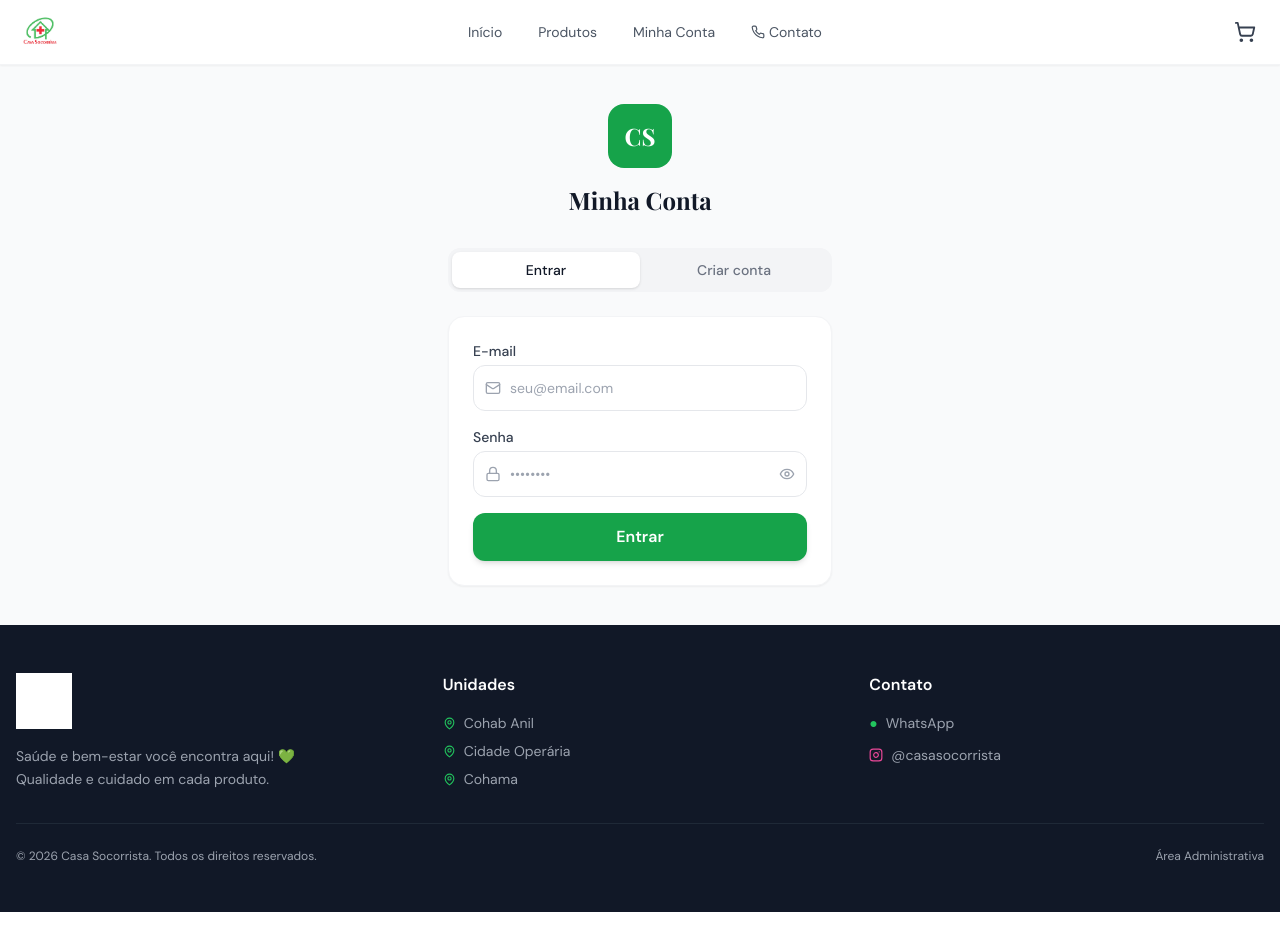
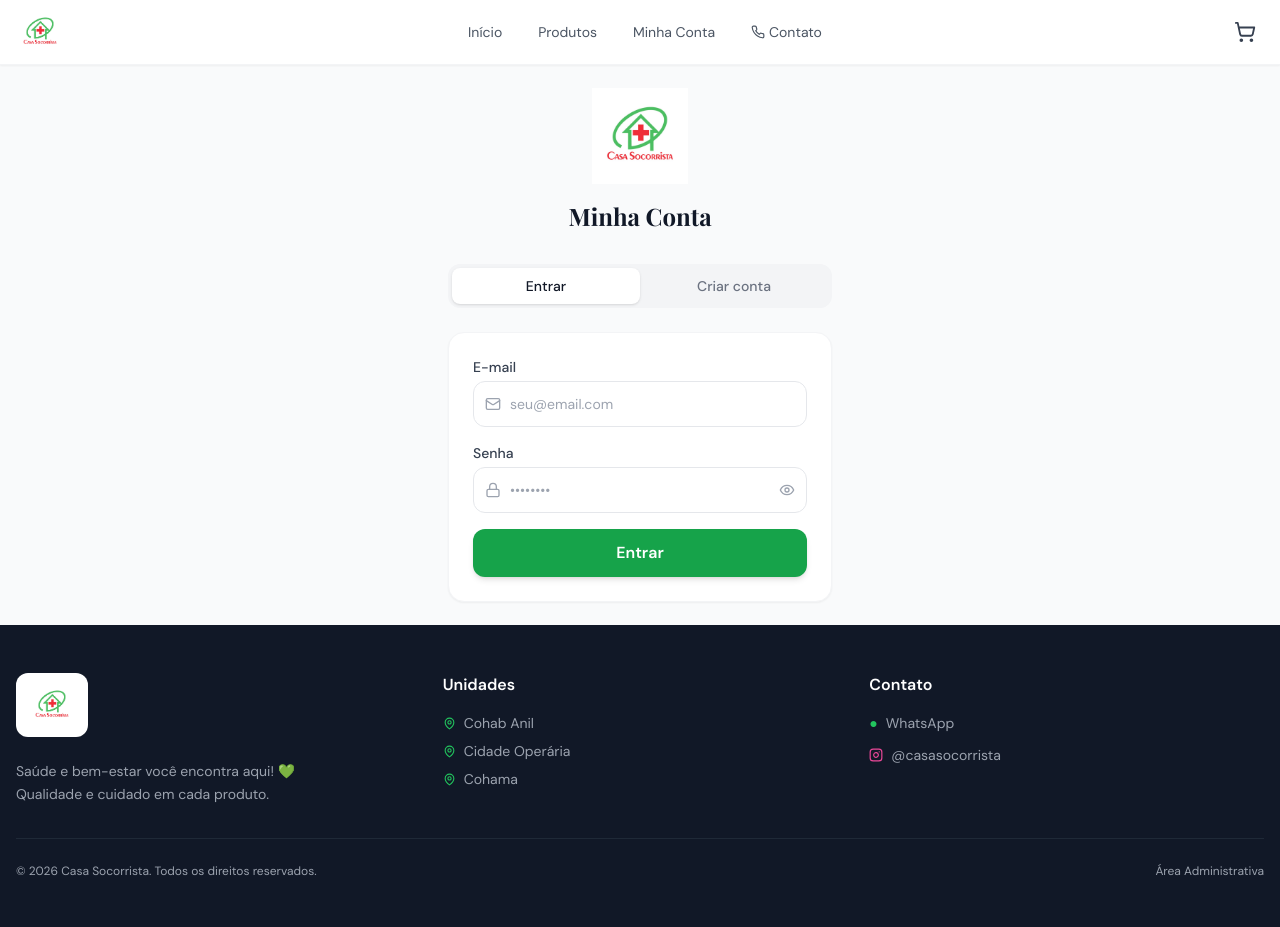
Before and after one commit to kochemlorenzo/casasocorristas, a Next.js app: page /conta in a window 1280 px wide. Built offline with nearby package versions, Linux system fonts and the light colour scheme; no server answers; a web font is replaced by a local one.

Commit message:
fix: logo admin sidebar com fundo branco

```diff
--- a/app/admin/layout.tsx
+++ b/app/admin/layout.tsx
@@ -7,7 +7,7 @@ import { usePathname, useRouter } from 'next/navigation'
 import { createClient } from '@/lib/supabase'
 import {
   LayoutDashboard, Package, ShoppingBag, Warehouse,
-  BarChart3, Settings, LogOut, Menu, X, ChevronRight
+  BarChart3, Settings, LogOut, Menu, ChevronRight
 } from 'lucide-react'
 
 const NAV = [
@@ -15,8 +15,8 @@ const NAV = [
   { href: '/admin/produtos', label: 'Produtos', icon: Package },
   { href: '/admin/pedidos', label: 'Pedidos', icon: ShoppingBag },
   { href: '/admin/estoque', label: 'Estoque', icon: Warehouse },
-  { href: "/admin/relatorios", label: "Relatórios", icon: BarChart3 },
-  { href: "/admin/configuracoes", label: "Configurações", icon: Settings },
+  { href: '/admin/relatorios', label: 'Relatórios', icon: BarChart3 },
+  { href: '/admin/configuracoes', label: 'Configurações', icon: Settings },
 ]
 
 export default function AdminLayout({ children }: { children: React.ReactNode }) {
@@ -63,15 +63,18 @@ export default function AdminLayout({ children }: { children: React.ReactNode })
       <aside className={`fixed lg:sticky top-0 h-screen w-64 bg-gray-900 text-white flex flex-col z-30 transition-transform duration-300 ${
         sidebarOpen ? 'translate-x-0' : '-translate-x-full lg:translate-x-0'
       }`}>
-        {/* Logo no sidebar */}
+
+        {/* Logo no sidebar — fundo branco arredondado */}
         <div className="p-5 border-b border-gray-800">
+          <div className="bg-white rounded-xl px-3 py-2 inline-block">
             <Image
               src="/logo.png"
               alt="Casa Socorrista"
               width={130}
               height={44}
-            className="h-11 w-auto object-contain brightness-0 invert"
+              className="h-10 w-auto object-contain"
             />
+          </div>
           <div className="text-xs text-gray-400 mt-2">Painel Admin</div>
         </div>
 
--- a/app/conta/page.tsx
+++ b/app/conta/page.tsx
@@ -7,7 +7,7 @@ import Header from '@/components/loja/Header'
 import Footer from '@/components/loja/Footer'
 import { useCart } from '@/hooks/useCart'
 import { Eye, EyeOff, User, Mail, Lock } from 'lucide-react'
-import Link from 'next/link'
+import Image from 'next/image'
 
 export default function ContaPage() {
   const supabase = createClient()
@@ -67,9 +67,17 @@ export default function ContaPage() {
       <Header cartCount={cartCount} onCartOpen={() => {}} />
       <div className="min-h-[70vh] flex items-center justify-center p-4 bg-gray-50">
         <div className="w-full max-w-sm">
+
+          {/* Logo no lugar do CS */}
           <div className="text-center mb-8">
-            <div className="w-16 h-16 bg-brand-600 rounded-2xl flex items-center justify-center font-display font-bold text-2xl text-white mx-auto mb-4">
-              CS
+            <div className="flex justify-center mb-4">
+              <Image
+                src="/logo.png"
+                alt="Casa Socorrista"
+                width={100}
+                height={100}
+                className="h-24 w-auto object-contain"
+              />
             </div>
             <h1 className="font-display text-2xl font-bold text-gray-900">Minha Conta</h1>
           </div>
@@ -171,6 +179,7 @@ export default function ContaPage() {
               </form>
             )}
           </div>
+
         </div>
       </div>
       <Footer />
--- a/components/loja/Footer.tsx
+++ b/components/loja/Footer.tsx
@@ -10,13 +10,13 @@ export default function Footer() {
 
           {/* Logo + descrição */}
           <div>
-            <div className="mb-4">
+            <div className="mb-4 bg-white rounded-xl inline-block px-3 py-2">
               <Image
                 src="/logo.png"
                 alt="Casa Socorrista"
-                width={160}
-                height={56}
-                className="h-14 w-auto object-contain brightness-0 invert"
+                width={140}
+                height={48}
+                className="h-12 w-auto object-contain"
               />
             </div>
             <p className="text-sm leading-relaxed">
```
Lines whose indentation alone changed are shown as unchanged.
